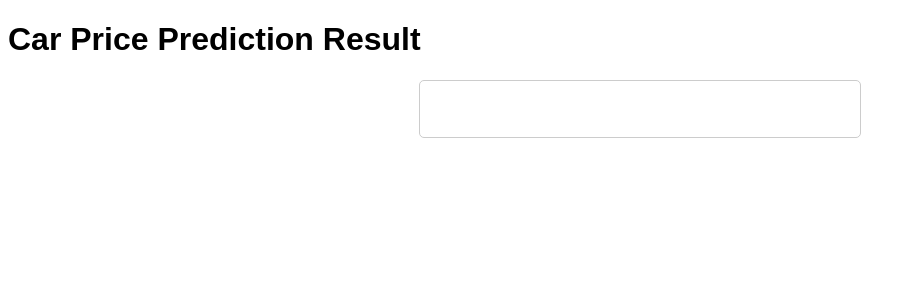
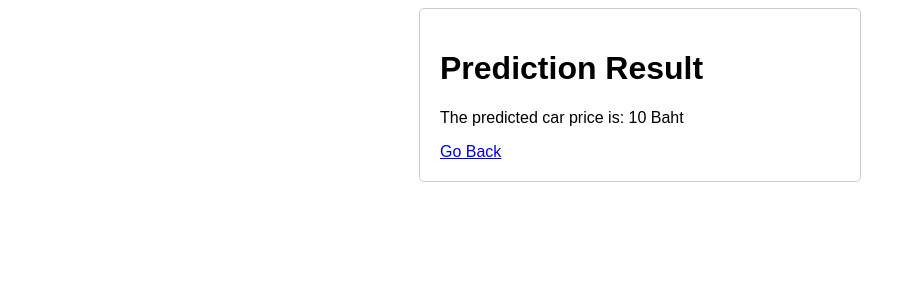
Before and after one commit to KaungHtetCho-22/ML-Assignments, a Flask app: template A1_KaungHtetCho/app/templates/predict.html in a window 1280 px wide. Shown: the top 300 px of the page, without its empty margins (0-915 px from the left). Run offline with Flask 3, Linux system fonts and the light colour scheme; the template is opened without the code that fills it: most values are stand-ins (such as "Sample title", 1, 10 or a date in 2020); parts of the project's set-up code (start-up, migrations or seed data) failed here and were passed over.

Commit message:
update predict.html

```diff
--- a/A1_KaungHtetCho/app/templates/predict.html
+++ b/A1_KaungHtetCho/app/templates/predict.html
@@ -1,20 +1,16 @@
 <!DOCTYPE html>
-<html>
+<html lang="en">
 <head>
-    <title>Car Price Prediction Result</title>
-    <link rel="stylesheet" href="style.css">
+    <meta charset="UTF-8">
+    <meta name="viewport" content="width=device-width, initial-scale=1.0">
+    <title>Prediction Result</title>
+    <link rel="stylesheet" href="/static/style.css">
 </head>
 <body>
-
-    <h1>Car Price Prediction Result</h1>
-
     <div class="container">
-        <p id="predicted-price"></p>
+        <h1>Prediction Result</h1>
+        <p>The predicted car price is: {{ predicted_price }} Baht</p>
+        <a href="/">Go Back</a>
     </div>
-
-    <script>
-        const predictedPrice = window.opener.document.getElementById('result').textContent;
-        document.getElementById('predicted-price').textContent = "The predicted car price is: ₱" + predictedPrice + " Baht";
-    </script>
 </body>
 </html>
```
